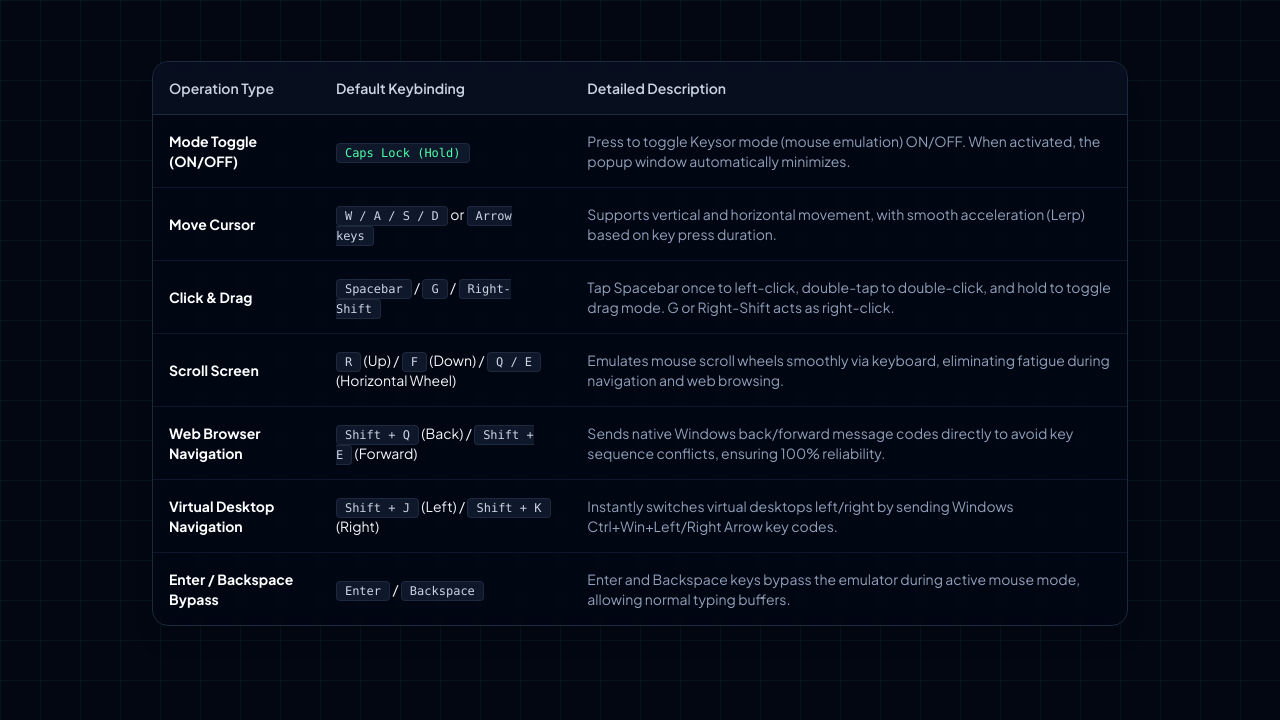
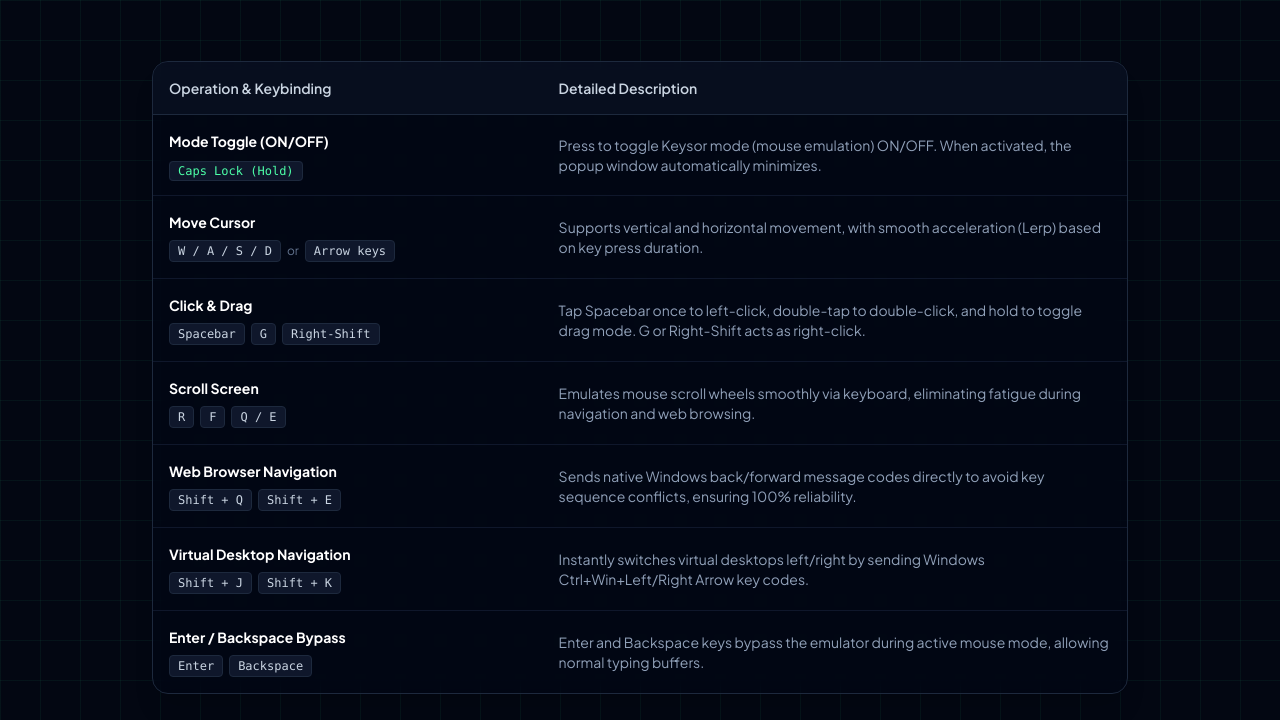
Before and after one commit to Ledpa7/keysor, a website built with Vite: page homepage/index.html in a window 1280 px wide. Shown: the part 2520-3240 px from the top of the page. Built offline with nearby package versions, Linux system fonts and the light colour scheme; a script that the page names is missing.

Commit message:
style: change hotkeys guide table to 2 columns

```diff
--- a/homepage/index.html
+++ b/homepage/index.html
@@ -416,45 +416,79 @@
       <table class="w-full text-left border-collapse">
         <thead>
           <tr class="border-b border-slate-800 bg-slate-900/50">
-            <th data-i18n="th_action" class="p-4 text-sm font-semibold text-slate-300">Operation Type</th>
-            <th data-i18n="th_key" class="p-4 text-sm font-semibold text-slate-300">Default Keybinding</th>
+            <th data-i18n="th_action" class="p-4 text-sm font-semibold text-slate-300 w-2/5">Operation & Keybinding</th>
             <th data-i18n="th_desc" class="p-4 text-sm font-semibold text-slate-300">Detailed Description</th>
           </tr>
         </thead>
         <tbody class="divide-y divide-slate-900 text-sm">
           <tr>
-            <td data-i18n="td_toggle_title" class="p-4 font-bold text-white">Mode Toggle (ON/OFF)</td>
-            <td class="p-4"><kbd class="px-2 py-0.5 bg-slate-900 border border-slate-800 rounded text-xs font-mono text-emerald-400">Caps Lock (Hold)</kbd></td>
+            <td class="p-4">
+              <div data-i18n="td_toggle_title" class="font-bold text-white mb-2">Mode Toggle (ON/OFF)</div>
+              <kbd class="px-2 py-0.5 bg-slate-900 border border-slate-800 rounded text-xs font-mono text-emerald-400">Caps Lock (Hold)</kbd>
+            </td>
             <td data-i18n="td_toggle_desc" class="p-4 text-slate-400">Press and hold to activate Keysor mode (mouse emulation), which automatically minimizes the window. A single tap acts as a normal Caps Lock toggle.</td>
           </tr>
           <tr>
-            <td data-i18n="td_move_title" class="p-4 font-bold text-white">Move Cursor</td>
-            <td class="p-4"><kbd class="px-2 py-0.5 bg-slate-900 border border-slate-800 rounded text-xs font-mono text-slate-300">W / A / S / D</kbd> or <kbd class="px-2 py-0.5 bg-slate-900 border border-slate-800 rounded text-xs font-mono text-slate-300">Arrow keys</kbd></td>
+            <td class="p-4">
+              <div data-i18n="td_move_title" class="font-bold text-white mb-2">Move Cursor</div>
+              <div class="flex flex-wrap gap-1.5">
+                <kbd class="px-2 py-0.5 bg-slate-900 border border-slate-800 rounded text-xs font-mono text-slate-300">W / A / S / D</kbd>
+                <span class="text-slate-500 text-xs self-center">or</span>
+                <kbd class="px-2 py-0.5 bg-slate-900 border border-slate-800 rounded text-xs font-mono text-slate-300">Arrow keys</kbd>
+              </div>
+            </td>
             <td data-i18n="td_move_desc" class="p-4 text-slate-400">Supports vertical and horizontal movement, with smooth acceleration (Lerp) based on key press duration.</td>
           </tr>
           <tr>
-            <td data-i18n="td_click_title" class="p-4 font-bold text-white">Click & Drag</td>
-            <td class="p-4"><kbd class="px-2 py-0.5 bg-slate-900 border border-slate-800 rounded text-xs font-mono text-slate-300">Spacebar</kbd> / <kbd class="px-2 py-0.5 bg-slate-900 border border-slate-800 rounded text-xs font-mono text-slate-300">G</kbd> / <kbd class="px-2 py-0.5 bg-slate-900 border border-slate-800 rounded text-xs font-mono text-slate-300">Right-Shift</kbd></td>
+            <td class="p-4">
+              <div data-i18n="td_click_title" class="font-bold text-white mb-2">Click & Drag</div>
+              <div class="flex flex-wrap gap-1.5">
+                <kbd class="px-2 py-0.5 bg-slate-900 border border-slate-800 rounded text-xs font-mono text-slate-300">Spacebar</kbd>
+                <kbd class="px-2 py-0.5 bg-slate-900 border border-slate-800 rounded text-xs font-mono text-slate-300">G</kbd>
+                <kbd class="px-2 py-0.5 bg-slate-900 border border-slate-800 rounded text-xs font-mono text-slate-300">Right-Shift</kbd>
+              </div>
+            </td>
             <td data-i18n="td_click_desc" class="p-4 text-slate-400">Tap Spacebar once to left-click, double-tap to double-click, and hold to toggle drag mode. G or Right-Shift acts as right-click.</td>
           </tr>
           <tr>
-            <td data-i18n="td_scroll_title" class="p-4 font-bold text-white">Scroll Screen</td>
-            <td class="p-4"><kbd class="px-2 py-0.5 bg-slate-900 border border-slate-800 rounded text-xs font-mono text-slate-300">R</kbd> (Up) / <kbd class="px-2 py-0.5 bg-slate-900 border border-slate-800 rounded text-xs font-mono text-slate-300">F</kbd> (Down) / <kbd class="px-2 py-0.5 bg-slate-900 border border-slate-800 rounded text-xs font-mono text-slate-300">Q / E</kbd> (Horizontal Wheel)</td>
+            <td class="p-4">
+              <div data-i18n="td_scroll_title" class="font-bold text-white mb-2">Scroll Screen</div>
+              <div class="flex flex-wrap gap-1.5">
+                <kbd class="px-2 py-0.5 bg-slate-900 border border-slate-800 rounded text-xs font-mono text-slate-300">R</kbd>
+                <kbd class="px-2 py-0.5 bg-slate-900 border border-slate-800 rounded text-xs font-mono text-slate-300">F</kbd>
+                <kbd class="px-2 py-0.5 bg-slate-900 border border-slate-800 rounded text-xs font-mono text-slate-300">Q / E</kbd>
+              </div>
+            </td>
             <td data-i18n="td_scroll_desc" class="p-4 text-slate-400">Emulates mouse scroll wheels smoothly via keyboard, eliminating fatigue during navigation and web browsing.</td>
           </tr>
           <tr>
-            <td data-i18n="td_nav_title" class="p-4 font-bold text-white">Web Browser Navigation</td>
-            <td class="p-4"><kbd class="px-2 py-0.5 bg-slate-900 border border-slate-800 rounded text-xs font-mono text-slate-300">Shift + Q</kbd> (Back) / <kbd class="px-2 py-0.5 bg-slate-900 border border-slate-800 rounded text-xs font-mono text-slate-300">Shift + E</kbd> (Forward)</td>
+            <td class="p-4">
+              <div data-i18n="td_nav_title" class="font-bold text-white mb-2">Web Browser Navigation</div>
+              <div class="flex flex-wrap gap-1.5">
+                <kbd class="px-2 py-0.5 bg-slate-900 border border-slate-800 rounded text-xs font-mono text-slate-300">Shift + Q</kbd>
+                <kbd class="px-2 py-0.5 bg-slate-900 border border-slate-800 rounded text-xs font-mono text-slate-300">Shift + E</kbd>
+              </div>
+            </td>
             <td data-i18n="td_nav_desc" class="p-4 text-slate-400">Sends native Windows back/forward message codes directly to avoid key sequence conflicts, ensuring 100% reliability.</td>
           </tr>
           <tr>
-            <td data-i18n="td_vdesk_title" class="p-4 font-bold text-white">Virtual Desktop Navigation</td>
-            <td class="p-4"><kbd class="px-2 py-0.5 bg-slate-900 border border-slate-800 rounded text-xs font-mono text-slate-300">Shift + J</kbd> (Left) / <kbd class="px-2 py-0.5 bg-slate-900 border border-slate-800 rounded text-xs font-mono text-slate-300">Shift + K</kbd> (Right)</td>
+            <td class="p-4">
+              <div data-i18n="td_vdesk_title" class="font-bold text-white mb-2">Virtual Desktop Navigation</div>
+              <div class="flex flex-wrap gap-1.5">
+                <kbd class="px-2 py-0.5 bg-slate-900 border border-slate-800 rounded text-xs font-mono text-slate-300">Shift + J</kbd>
+                <kbd class="px-2 py-0.5 bg-slate-900 border border-slate-800 rounded text-xs font-mono text-slate-300">Shift + K</kbd>
+              </div>
+            </td>
             <td data-i18n="td_vdesk_desc" class="p-4 text-slate-400">Instantly switches virtual desktops left/right by sending Windows Ctrl+Win+Left/Right Arrow key codes.</td>
           </tr>
           <tr>
-            <td data-i18n="td_bypass_title" class="p-4 font-bold text-white">Enter / Backspace Bypass</td>
-            <td class="p-4"><kbd class="px-2 py-0.5 bg-slate-900 border border-slate-800 rounded text-xs font-mono text-slate-300">Enter</kbd> / <kbd class="px-2 py-0.5 bg-slate-900 border border-slate-800 rounded text-xs font-mono text-slate-300">Backspace</kbd></td>
+            <td class="p-4">
+              <div data-i18n="td_bypass_title" class="font-bold text-white mb-2">Enter / Backspace Bypass</div>
+              <div class="flex flex-wrap gap-1.5">
+                <kbd class="px-2 py-0.5 bg-slate-900 border border-slate-800 rounded text-xs font-mono text-slate-300">Enter</kbd>
+                <kbd class="px-2 py-0.5 bg-slate-900 border border-slate-800 rounded text-xs font-mono text-slate-300">Backspace</kbd>
+              </div>
+            </td>
             <td data-i18n="td_bypass_desc" class="p-4 text-slate-400">Enter and Backspace keys bypass the emulator during active mouse mode, allowing normal typing buffers.</td>
           </tr>
         </tbody>
--- a/homepage/src/main.js
+++ b/homepage/src/main.js
@@ -45,7 +45,7 @@
       feature6_desc: "Runs as a single portable binary of under 3MB, consuming less than 2MB of memory with CPU usage below 0.1% for maximum background efficiency.",
       hotkeys_title: "Keysor Hotkeys & Control Layers",
       hotkeys_desc: "Manage three ergonomic control directions and helper shortcut sequences simultaneously<br>with a single Caps Lock modifier key.",
-      th_action: "Operation Type",
+      th_action: "Operation & Keybinding",
       th_key: "Default Keybinding",
       th_desc: "Detailed Description",
       td_toggle_title: "Mode Toggle (ON/OFF)",
@@ -165,7 +165,7 @@
       feature6_desc: "3MB 미만의 가벼운 단일 포터블 파일로 구동되며, 메모리 2MB 미만 점유 및 CPU 0.1% 미만의 극대화된 백그라운드 실행 효율을 제공합니다.",
       hotkeys_title: "키서 단축키 및 컨트롤 레이어",
       hotkeys_desc: "Caps Lock 키 하나로 상황에 맞춰 스왑하며 사용자는 키보드에서 손을 떼지 않는<br>최적의 사용자 경험과 조작 동선의 편의성을 제공합니다.",
-      th_action: "동작 구분",
+      th_action: "동작 및 기본 단축키",
       th_key: "기본 바인딩 단축키",
       th_desc: "상세 기능 설명",
       td_toggle_title: "모드 토글 (ON/OFF)",
```
Also changed, not shown: public/index.html (+50 -16 lines).
